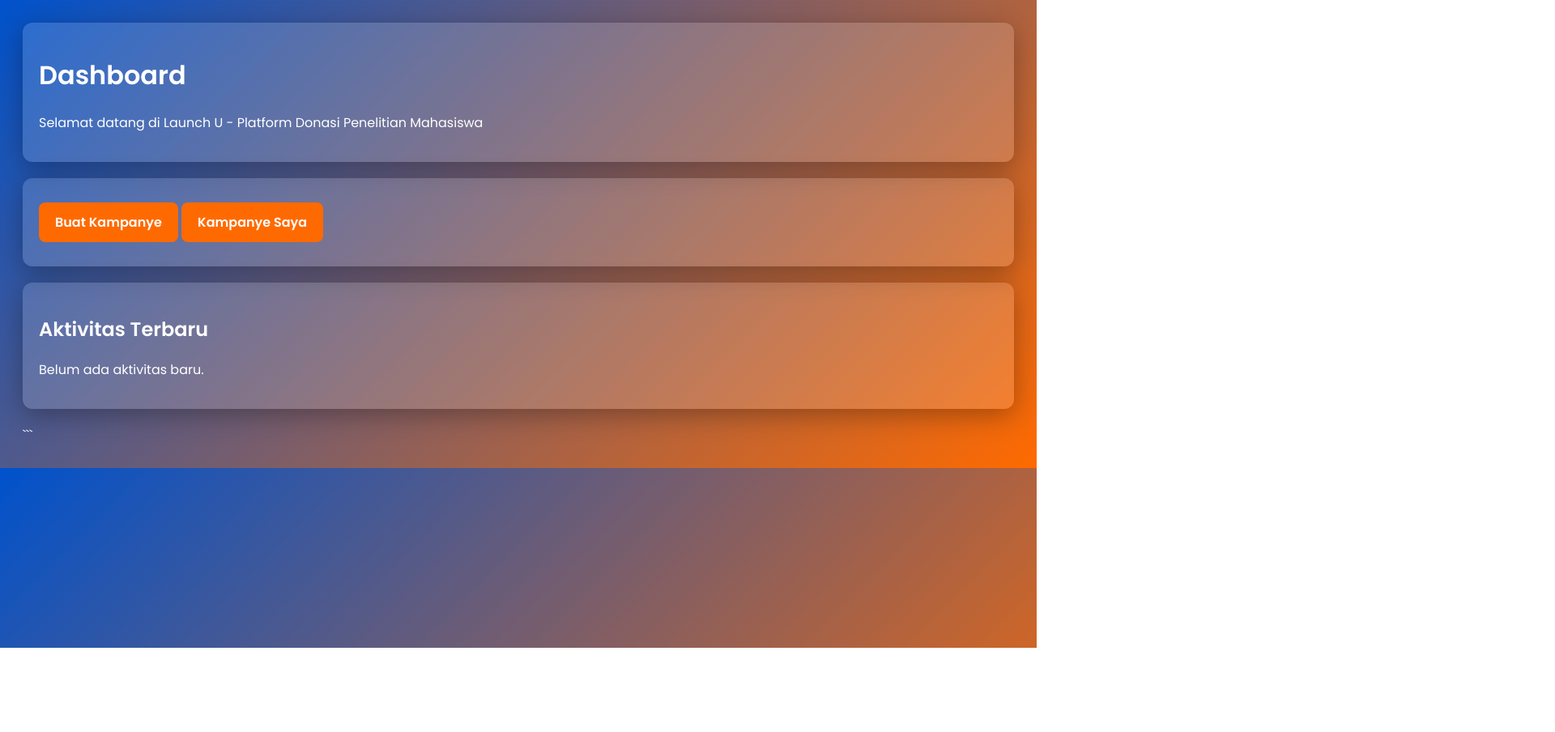
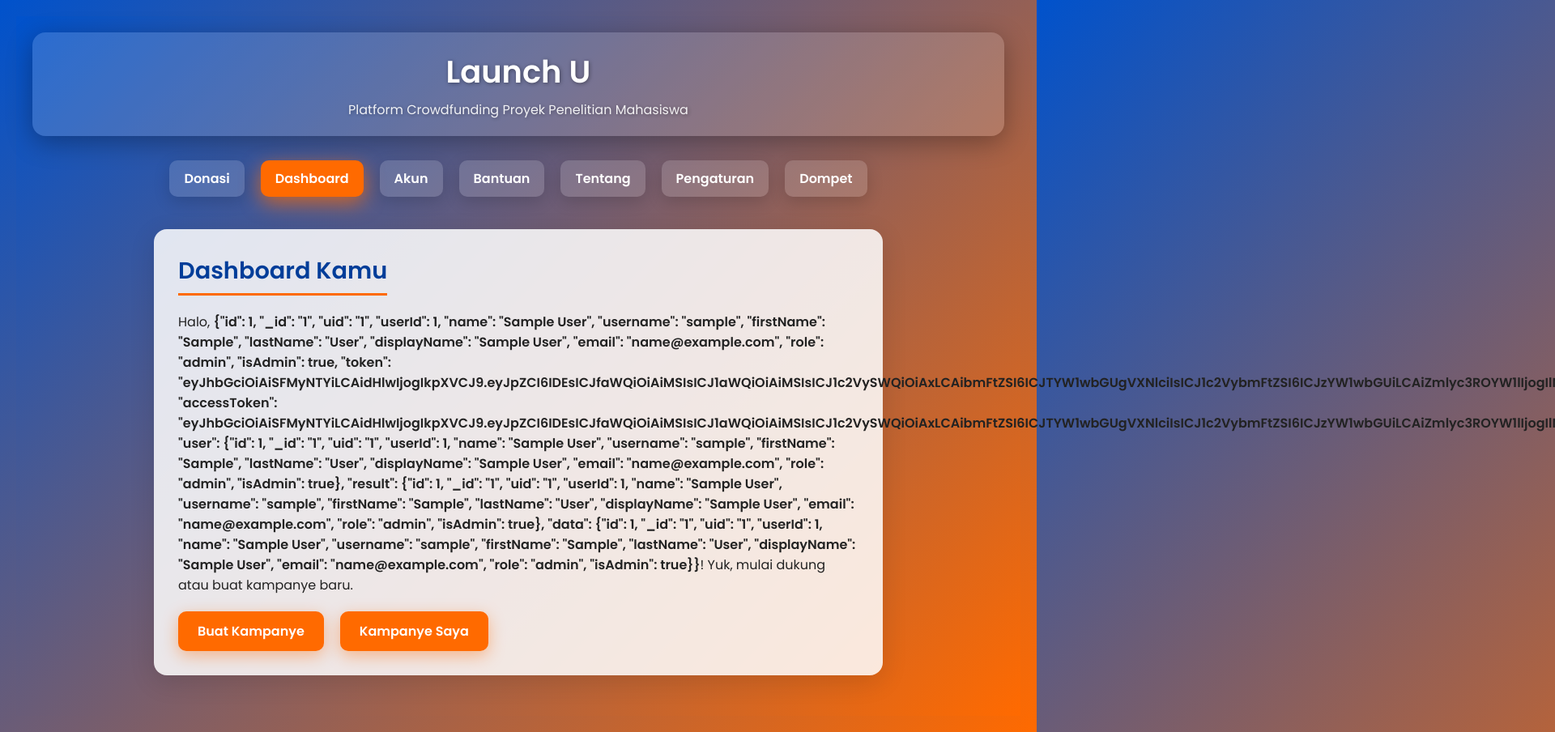
Before and after one commit to LaunchU-Team/kelompok4, a plain HTML site: page dashboard.html in a window 1280 px wide. Shown: the top 904 px of the page at 81% size, 1920 px wide, since content can reach past the window. Before the commit the page ends 800 px from the top, so only its background shows below. Drawn offline with Linux system fonts and the light colour scheme; sample sign-in values are in the browser's storage.

Commit message:
Update dashboard.html

````diff
--- a/dashboard.html
+++ b/dashboard.html
@@ -1,33 +1,155 @@
 <!DOCTYPE html>
 <html lang="id">
 <head>
-  <meta charset="UTF-8">
-  <meta name="viewport" content="width=device-width, initial-scale=1.0">
+  <meta charset="UTF-8" />
+  <meta name="viewport" content="width=device-width, initial-scale=1" />
   <title>Dashboard - Launch U</title>
-  <link href="https://fonts.googleapis.com/css2?family=Poppins:wght@400;600&display=swap" rel="stylesheet">
+  <link href="https://fonts.googleapis.com/css2?family=Poppins:wght@400;600&display=swap" rel="stylesheet" />
   <style>
-    body { font-family: 'Poppins', sans-serif; background: linear-gradient(135deg, #0052cc, #ff6a00); padding: 20px; color: white; }
-    header, nav, main { background: rgba(255, 255, 255, 0.15); padding: 20px; border-radius: 12px; margin-bottom: 20px; box-shadow: 0 8px 32px rgba(0,0,0,0.3); }
-    a { color: white; text-decoration: none; font-weight: 600; }
-    .btn { background: #ff6a00; padding: 12px 20px; border-radius: 8px; display: inline-block; margin: 10px 0; color: white; }
-    h2 { color: white; }
+    * { box-sizing: border-box; margin: 0; padding: 0; font-family: 'Poppins', sans-serif; }
+    body, html {
+      min-height: 100vh;
+      background: linear-gradient(135deg, #0052cc, #ff6a00);
+      color: #222;
+      padding: 20px;
+    }
+
+    header {
+      background: rgba(255,255,255,0.15);
+      padding: 20px 30px;
+      border-radius: 16px;
+      box-shadow: 0 8px 32px rgba(0,0,0,0.3);
+      color: white;
+      text-align: center;
+      margin-bottom: 30px;
+      text-shadow: 1px 1px 5px rgba(0,0,0,0.4);
+    }
+    header h1 { font-weight: 700; font-size: 2.4rem; margin-bottom: 6px; }
+    header p { font-weight: 400; font-size: 1rem; opacity: 0.9; }
+
+    nav {
+      display: flex;
+      justify-content: center;
+      gap: 20px;
+      margin-bottom: 40px;
+    }
+    nav a {
+      color: white;
+      background: rgba(255,255,255,0.15);
+      padding: 10px 18px;
+      border-radius: 10px;
+      font-weight: 600;
+      text-decoration: none;
+      box-shadow: 0 6px 20px rgba(0,0,0,0.15);
+      transition: background 0.3s ease;
+    }
+    nav a.active, nav a:hover {
+      background: #ff6a00;
+      box-shadow: 0 8px 25px rgba(255,106,0,0.7);
+      color: white;
+    }
+
+    main {
+      max-width: 900px;
+      margin: 0 auto;
+    }
+
+    .card {
+      background: rgba(255,255,255,0.85);
+      border-radius: 16px;
+      box-shadow: 0 8px 32px rgba(0,0,0,0.12);
+      padding: 30px;
+      margin-bottom: 30px;
+      color: #222;
+      transition: transform 0.3s ease;
+    }
+    .card:hover {
+      transform: translateY(-8px);
+      box-shadow: 0 12px 48px rgba(0,0,0,0.2);
+    }
+
+    .card h2 {
+      color: #003d99;
+      font-weight: 700;
+      font-size: 1.8rem;
+      margin-bottom: 20px;
+      border-bottom: 3px solid #ff6a00;
+      display: inline-block;
+      padding-bottom: 6px;
+    }
+
+    .btn-group {
+      display: flex;
+      flex-wrap: wrap;
+      gap: 20px;
+      margin-top: 20px;
+    }
+
+    .btn {
+      background: #ff6a00;
+      color: white;
+      padding: 12px 24px;
+      border-radius: 10px;
+      text-decoration: none;
+      font-weight: 600;
+      box-shadow: 0 6px 20px rgba(255,106,0,0.4);
+      transition: background 0.3s ease;
+    }
+
+    .btn:hover {
+      background: #e55a00;
+      box-shadow: 0 8px 30px rgba(255,106,0,0.6);
+    }
+
+    @media(max-width: 600px) {
+      body, html { padding: 15px; }
+      header h1 { font-size: 1.8rem; }
+      .card { padding: 20px; }
+      .btn-group { flex-direction: column; }
+    }
   </style>
 </head>
 <body>
+
+  <script>
+    if (localStorage.getItem("loggedIn") !== "true") {
+      alert("Kamu harus login dulu ya.");
+      window.location.href = "auth.html";
+    }
+  </script>
+
   <header>
-    <h1>Dashboard</h1>
-    <p>Selamat datang di Launch U - Platform Donasi Penelitian Mahasiswa</p>
+    <h1>Launch U</h1>
+    <p>Platform Crowdfunding Proyek Penelitian Mahasiswa</p>
   </header>
 
-  <nav>
-    <a href="buat-kampanye.html" class="btn">Buat Kampanye</a>
-    <a href="kampanye-saya.html" class="btn">Kampanye Saya</a>
+  <nav aria-label="Navigasi utama">
+    <a href="donasi.html">Donasi</a>
+    <a href="dashboard.html" class="active" aria-current="page">Dashboard</a>
+    <a href="akun.html">Akun</a>
+    <a href="bantuan.html">Bantuan</a>
+    <a href="tentang.html">Tentang</a>
+    <a href="pengaturan.html">Pengaturan</a>
+    <a href="dompet.html">Dompet</a>
   </nav>
 
   <main>
-    <h2>Aktivitas Terbaru</h2>
-    <p>Belum ada aktivitas baru.</p>
+    <section class="card" aria-labelledby="dashboard-title">
+      <h2 id="dashboard-title">Dashboard Kamu</h2>
+      <p>Halo, <strong><span id="user-email">User</span></strong>! Yuk, mulai dukung atau buat kampanye baru.</p>
+      <div class="btn-group">
+        <a href="buat-kampanye.html" class="btn">Buat Kampanye</a>
+        <a href="kampanye-saya.html" class="btn">Kampanye Saya</a>
+      </div>
+    </section>
   </main>
+
+  <script>
+    const email = localStorage.getItem("currentUser");
+    if (email) {
+      document.getElementById("user-email").innerText = email;
+    }
+  </script>
+
 </body>
 </html>
-```
````
